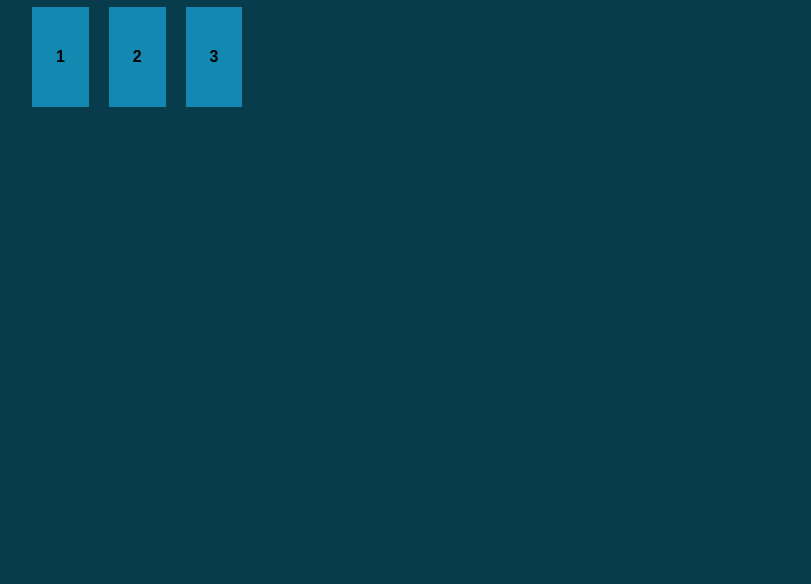
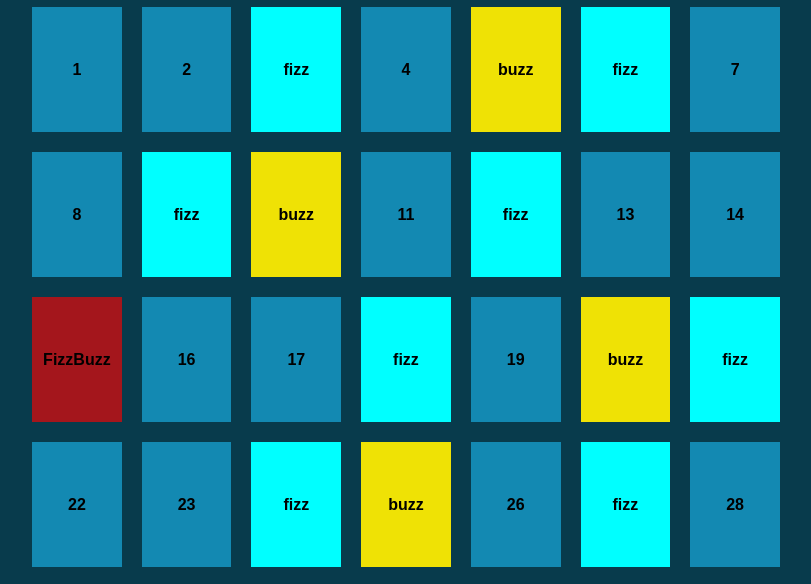
Before and after one commit to NicolaPiperis/js-fizzbuzz, a plain HTML site: page index.html in a window 1280 px wide. Shown: the part 145-729 px from the top of the page, without its empty margins (234-1045 px from the left). Drawn offline with Linux system fonts and the light colour scheme.

Commit message:
end exercise

```diff
--- a/css/style.css
+++ b/css/style.css
@@ -22,6 +22,7 @@ h1{
     margin: auto;
     display: flex;
     flex-wrap: wrap;
+    justify-content: center;
 }
 
 .square{
@@ -30,8 +31,18 @@ h1{
     align-items: center;
     background-color: #1389b2;
     color: black;
-    width: calc((100% / 10) - 20px);
-    height: 100px;
+    width: calc((100% / 7) - 20px);
+    height: 125px;
     margin: 10px 10px;
     font-weight: 800;
 }
+
+.fizz{
+    background-color: aqua;
+}
+.buzz{
+    background-color: rgba(255, 238, 0, 0.932);
+}
+.fizz_buzz{
+    background-color: rgba(255, 0, 0, 0.63);
+}
--- a/javascript/main.js
+++ b/javascript/main.js
@@ -18,7 +18,20 @@ for (let i = 1; i <= 100; i++) {
     // GLI FORNIAMO UNA LOCALIZZAZIONE
     container.append(square);
 
-    if (i % 3 === 0){
-        i.document.innerHTML = "fizz"
+    if (i % 3 === 0 && i % 5 === 0){
+        square.innerHTML = "FizzBuzz"
+        square.classList.add("fizz_buzz")
+    }
+
+    else if (i % 5 === 0) {
+        square.innerHTML = "buzz"
+        square.classList.add ("buzz")
+    }
+
+    else if(i % 3 === 0) {
+
+
+        square.innerHTML = "fizz"
+        square.classList.add ("fizz")
     }
 }
```
